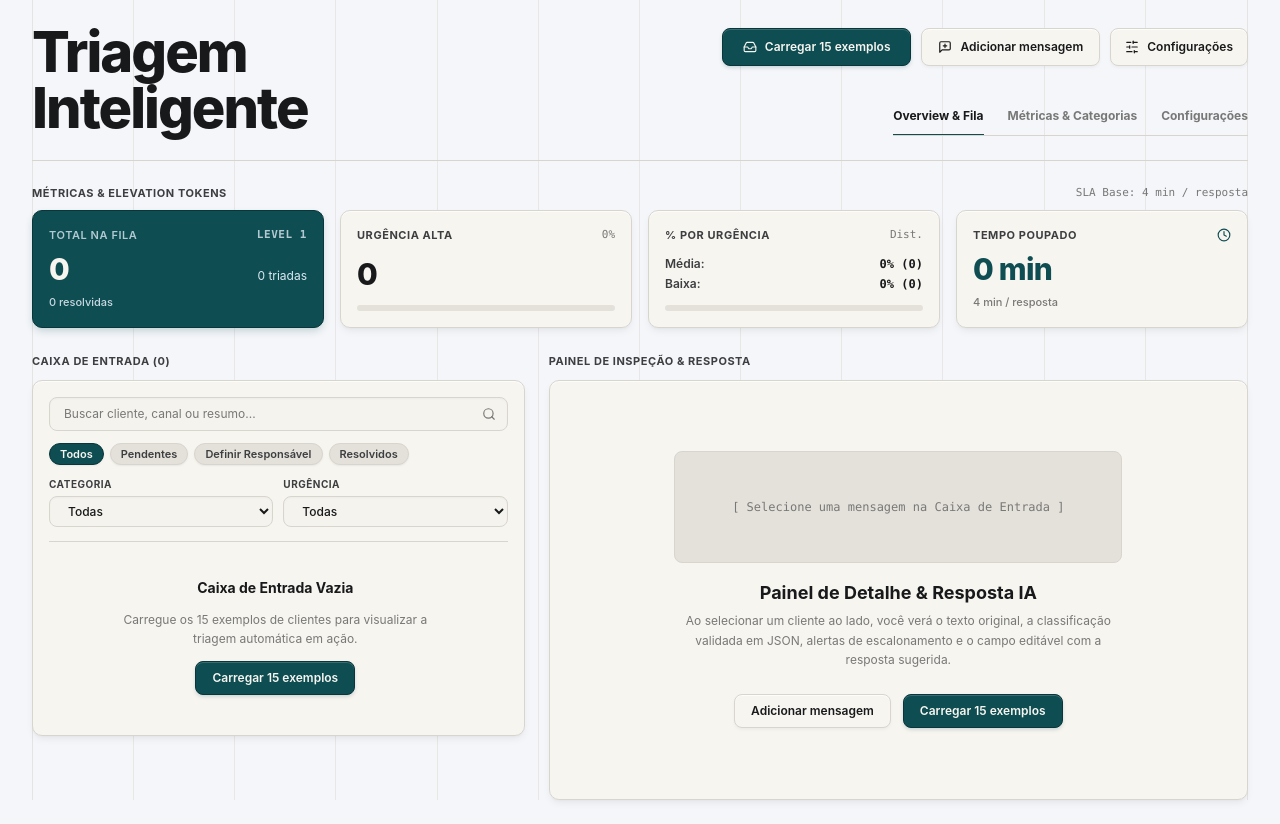
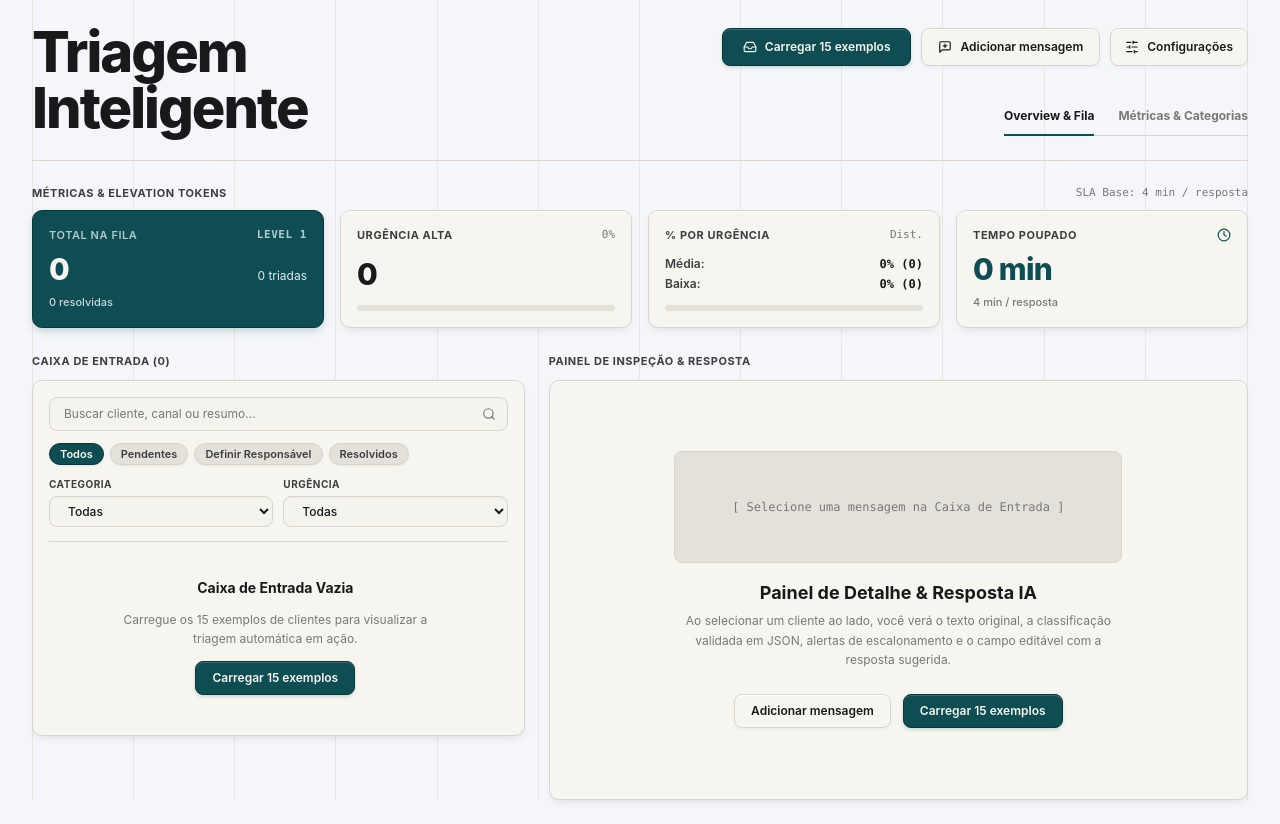
Before and after one commit to ticiacruzcosta/triagem-inteligente, a Next.js app: page / in a window 1280 px wide. Built offline with nearby package versions, Linux system fonts and the light colour scheme.

Commit message:
style: remove aba duplicada de Configuracoes mantendo apenas o botao superior

```diff
--- a/app/page.tsx
+++ b/app/page.tsx
@@ -806,12 +806,11 @@ export default function PaginaTriagemInteligente() {
               </button>
             </div>
 
-            {/* TABS MINIMALISTAS COM SCROLL HORIZONTAL SUAVE NO CELULAR */}
-            <div className="flex items-center gap-4 sm:gap-6 border-b border-[#D8D5CE] w-full lg:w-auto overflow-x-auto no-scrollbar">
+            {/* TABS MINIMALISTAS */}
+            <div className="flex items-center gap-6 border-b border-[#D8D5CE] w-full lg:w-auto">
               {[
                 { id: "triagem", label: "Overview & Fila" },
                 { id: "analitico", label: "Métricas & Categorias" },
-                { id: "configuracoes", label: "Configurações" },
               ].map((tab) => {
                 const ativo = abaAtiva === tab.id;
                 return (
@@ -819,9 +818,7 @@ export default function PaginaTriagemInteligente() {
                     key={tab.id}
                     type="button"
                     onClick={() =>
-                      setAbaAtiva(
-                        tab.id as "triagem" | "analitico" | "configuracoes"
-                      )
+                      setAbaAtiva(tab.id as "triagem" | "analitico")
                     }
                     className={`pb-2.5 text-xs font-bold whitespace-nowrap transition-all border-b-2 -mb-px flex-1 sm:flex-initial text-center ${
                       ativo
```
